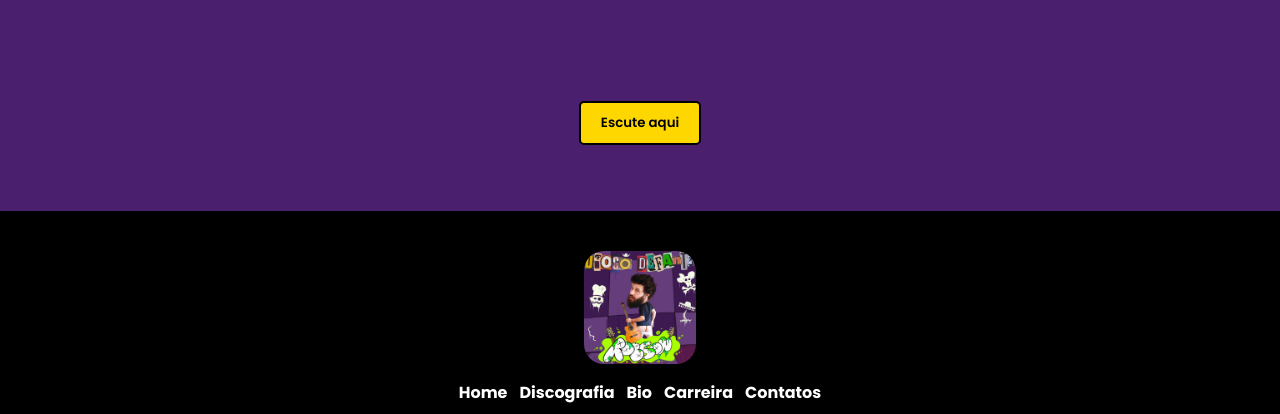
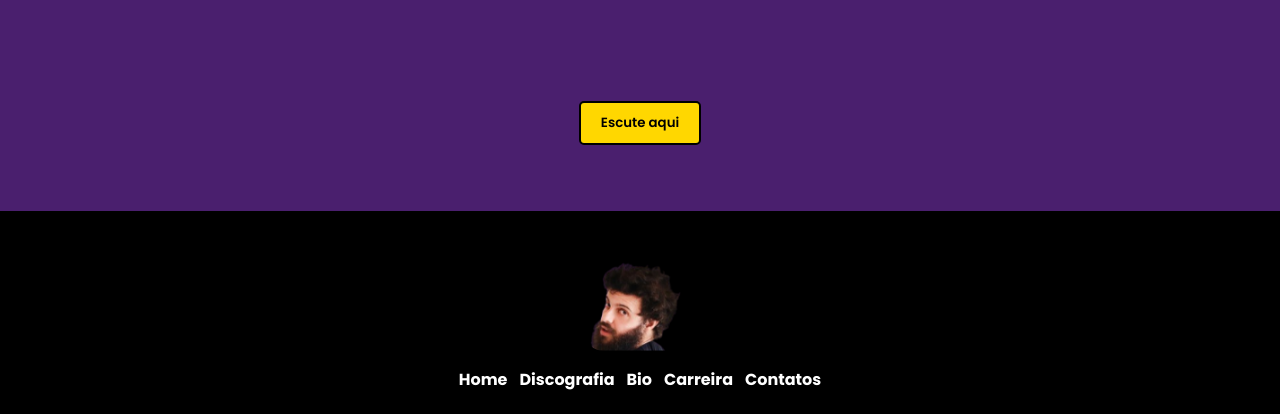
Before and after one commit to kaikibarros/Projeto-Pit-, a plain HTML site: page index.html in a window 1280 px wide. Shown: the part 3082-3496 px from the top of the page. Drawn offline with Linux system fonts and the light colour scheme.

Commit message:
imagem pro rodapé

```diff
--- a/src/components/footer/footer.html
+++ b/src/components/footer/footer.html
@@ -1,6 +1,6 @@
 <footer>
     <div class="footer-container">
-      <img src="/src/assets /img/Robson.png" alt="icon" class="img-rodape">
+      <img src="/src/assets /img/image copy 2.png" alt="icon" class="img-rodape">
       <div class="footer-section links">
         <ul>
           <li><a href="/index.html">Home</a></li>
```
